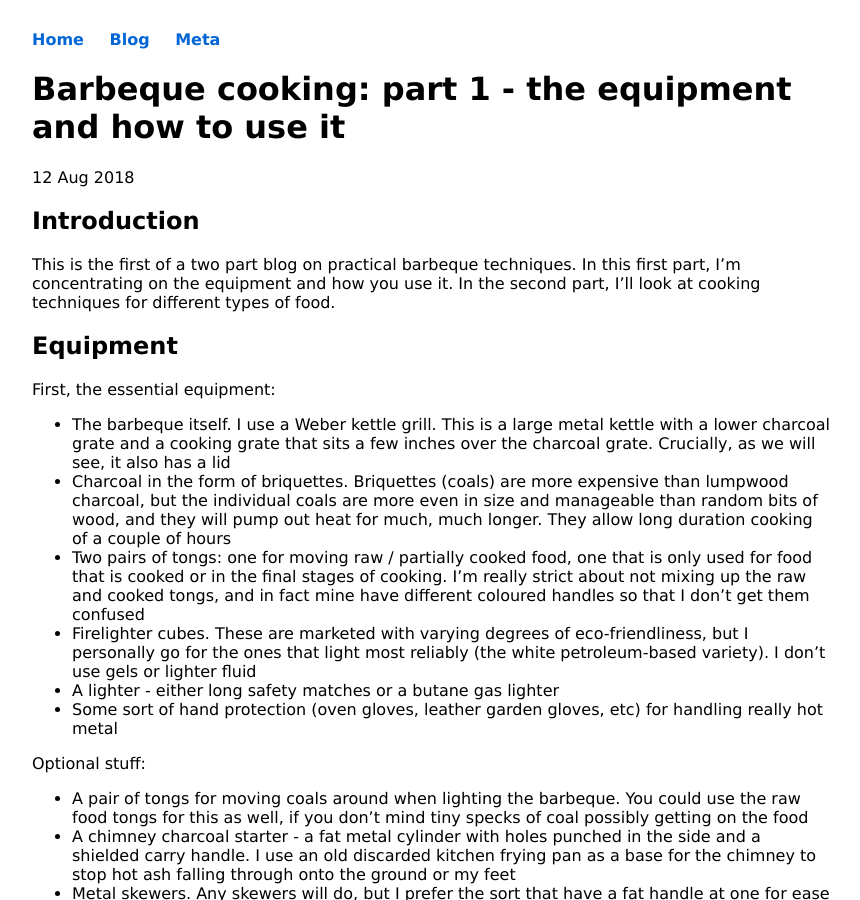
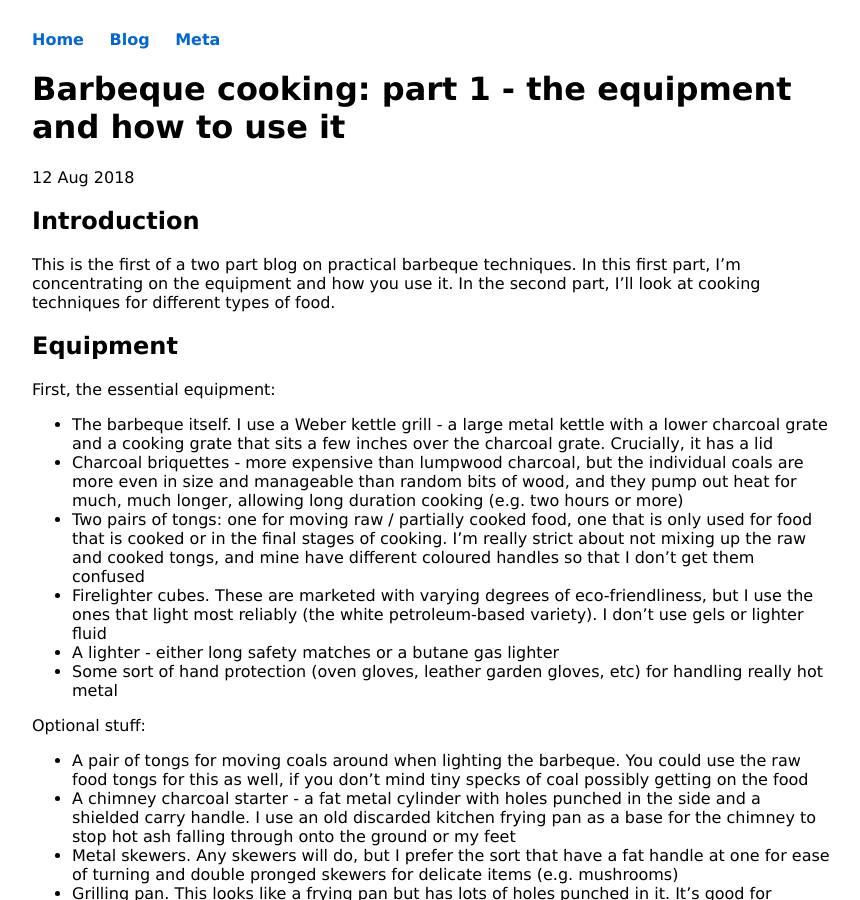
Before and after one commit to KineticLensman/KineticLensman.github.io, a Jekyll site: the page built from _posts/2018-08-12-barbecue-part1.md, in a window 1280 px wide and 900 px high. Shown: the whole window, without its empty margins (208-1068 px from the left). Built offline with Jekyll 4.4.1, drawn with Linux system fonts in a browser that asks for light colours.

Commit message:
less verbose

```diff
--- a/_posts/2018-08-12-barbecue-part1.md
+++ b/_posts/2018-08-12-barbecue-part1.md
@@ -11,10 +11,10 @@ This is the first of a two part blog on practical barbeque techniques. In this f
 
 First, the essential equipment:
 
-* The barbeque itself. I use a Weber kettle grill. This is a large metal kettle with a lower charcoal grate and a cooking grate that sits a few inches over the charcoal grate. Crucially, as we will see, it also has a lid
-* Charcoal in the form of briquettes. Briquettes (coals) are more expensive than lumpwood charcoal, but the individual coals are more even in size and manageable than random bits of wood, and they will pump out heat for much, much longer. They allow long duration cooking of a couple of hours
-* Two pairs of tongs: one for moving raw / partially cooked food, one that is only used for food that is cooked or in the final stages of cooking. I'm really strict about not mixing up the raw and cooked tongs, and in fact mine have different coloured handles so that I don't get them confused
-* Firelighter cubes. These are marketed with varying degrees of eco-friendliness, but I personally go for the ones that light most reliably (the white petroleum-based variety). I don't use gels or lighter fluid
+* The barbeque itself. I use a Weber kettle grill - a large metal kettle with a lower charcoal grate and a cooking grate that sits a few inches over the charcoal grate. Crucially, it has a lid
+* Charcoal briquettes - more expensive than lumpwood charcoal, but the individual coals are more even in size and manageable than random bits of wood, and they pump out heat for much, much longer, allowing long duration cooking (e.g. two hours or more)
+* Two pairs of tongs: one for moving raw / partially cooked food, one that is only used for food that is cooked or in the final stages of cooking. I'm really strict about not mixing up the raw and cooked tongs, and mine have different coloured handles so that I don't get them confused
+* Firelighter cubes. These are marketed with varying degrees of eco-friendliness, but I use the ones that light most reliably (the white petroleum-based variety). I don't use gels or lighter fluid
 * A lighter - either long safety matches or a butane gas lighter
 * Some sort of hand protection (oven gloves, leather garden gloves, etc) for handling really hot metal
 
```
